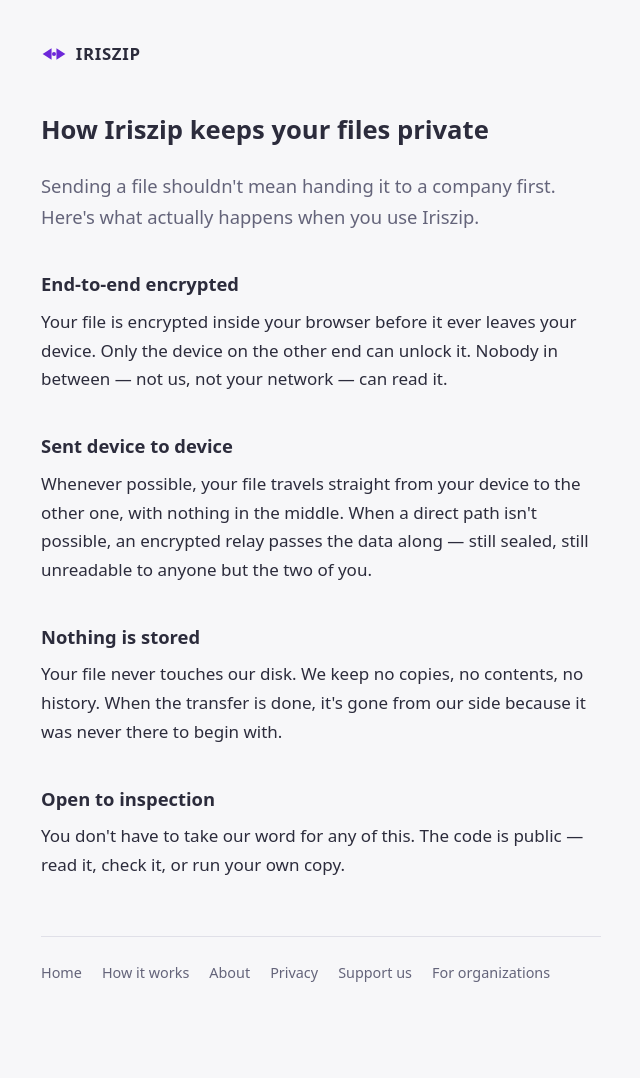
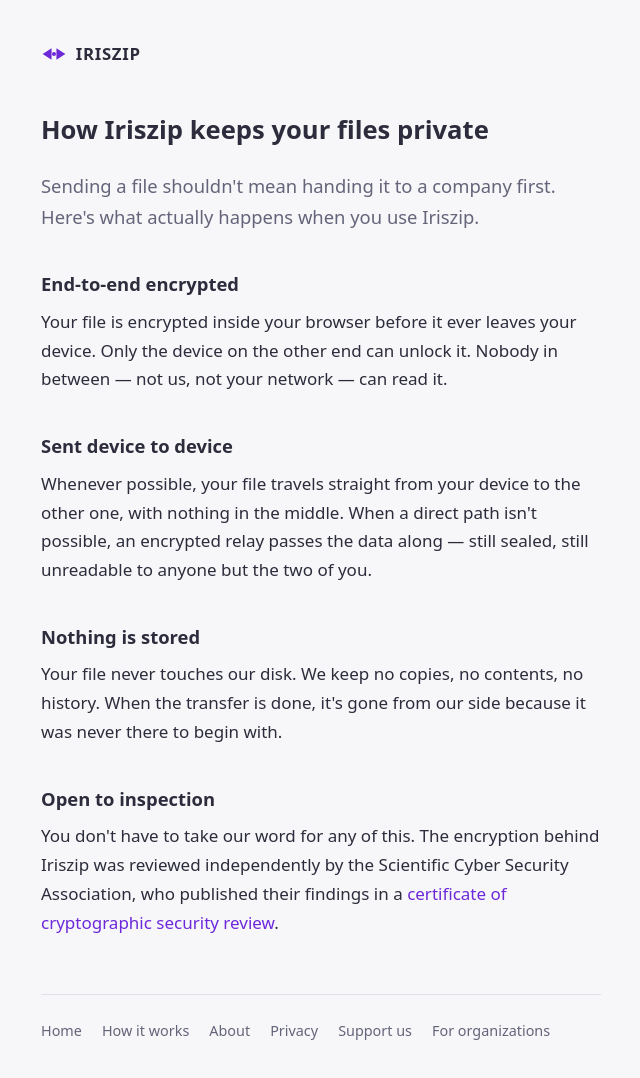
Before and after one commit to iris-zip/iris, a plain HTML site: page client/security.html in a window 1280 px wide. Shown: the whole page, without its empty margins (319-959 px from the left). Before the commit the page ends 1042 px from the top, so only its background shows below. Drawn offline with Linux system fonts and the light colour scheme.

Commit message:
independent cryptographic review — certificate published

```diff
--- a/client/security.html
+++ b/client/security.html
@@ -51,8 +51,10 @@
 
     <h2>Open to inspection</h2>
     <p>
-        You don't have to take our word for any of this. The code is public &mdash;
-        read it, check it, or run your own copy.
+        You don't have to take our word for any of this. The encryption behind
+        Iriszip was reviewed independently by the Scientific Cyber Security
+        Association, who published their findings in a
+        <a href="certificate.pdf">certificate of cryptographic security review</a>.
         <!-- the source repository link lands with the public release -->
     </p>
 
```
Also changed, not shown: 3 other files.
